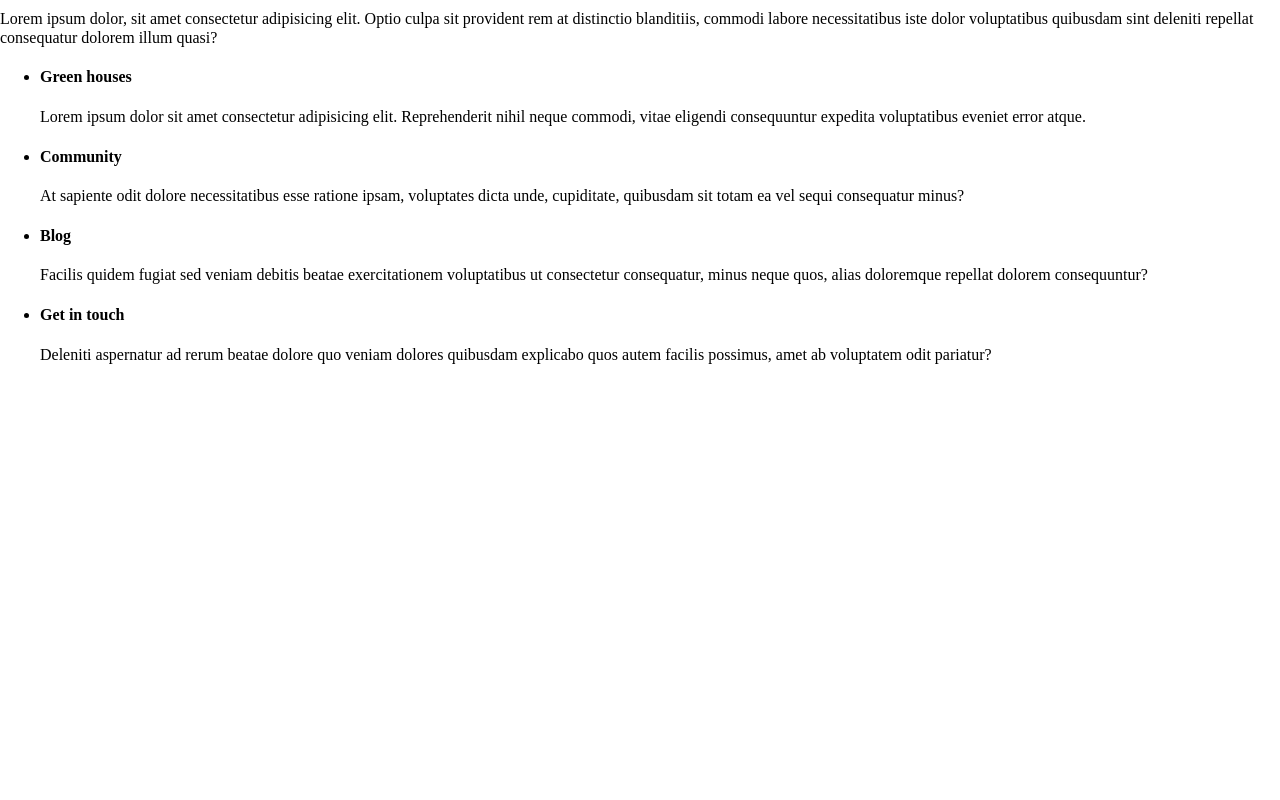
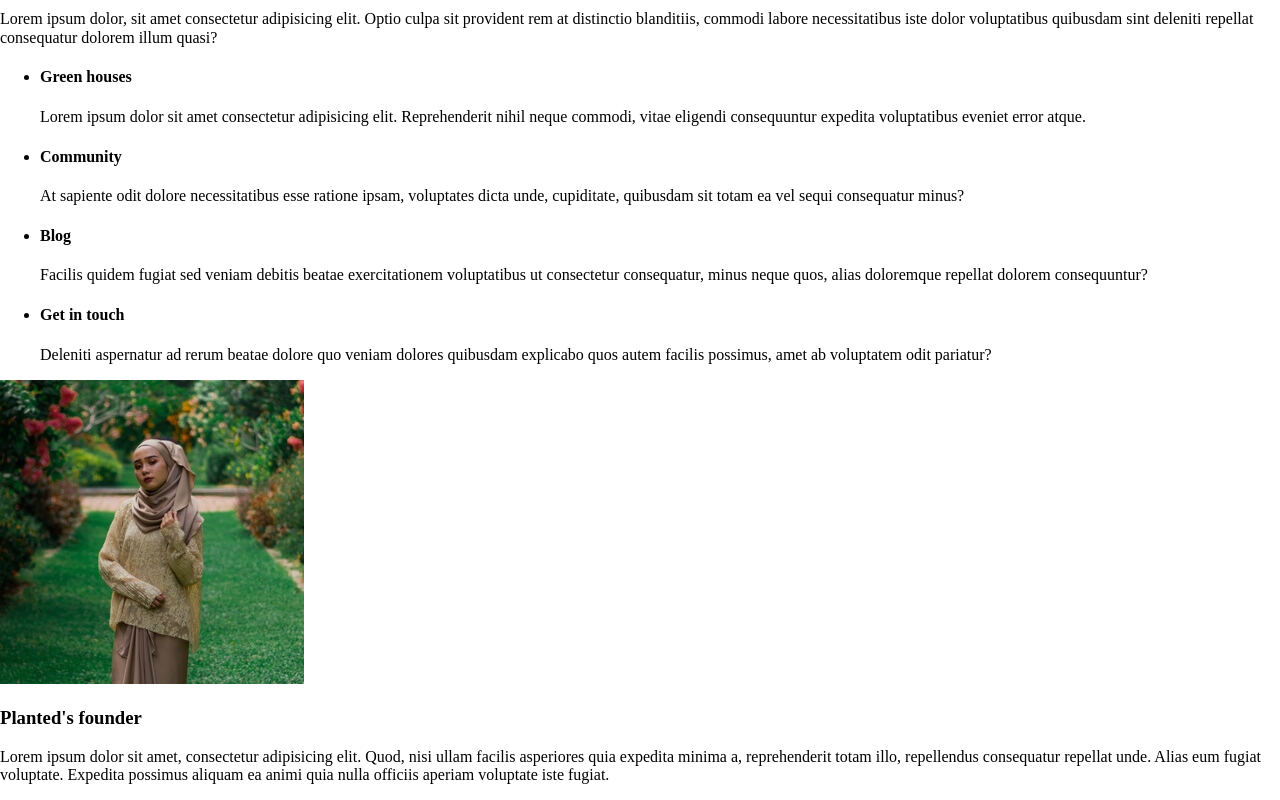
Before and after one commit to zachbines/planted, a plain HTML site: page index.html in a window 1280 px wide. Shown: the part 1348-2148 px from the top of the page. Before the commit the page ends 1728 px from the top, so only its background shows below. Drawn offline with Linux system fonts and the light colour scheme.

Commit message:
added founder section

```diff
--- a/index.html
+++ b/index.html
@@ -84,6 +84,16 @@
                 </li>
             </ul>
         </section>
+        <article>
+            <div class="founder-img">
+                <img src="./assets/founder.jpg" alt="The founder of Planted in a garden">
+            </div>
+            <div class="founder-text">
+                <h3>Planted's founder</h3>
+                <p>Lorem ipsum dolor sit amet, consectetur adipisicing elit. Quod, nisi ullam facilis asperiores quia expedita minima a, reprehenderit totam illo, repellendus consequatur repellat unde. Alias eum fugiat voluptate. Expedita possimus aliquam ea animi quia nulla officiis aperiam voluptate iste fugiat.</p>
+
+            </div>
+        </article>
     </main>
 </body>
 
```
Also changed, not shown: 1 other file.
